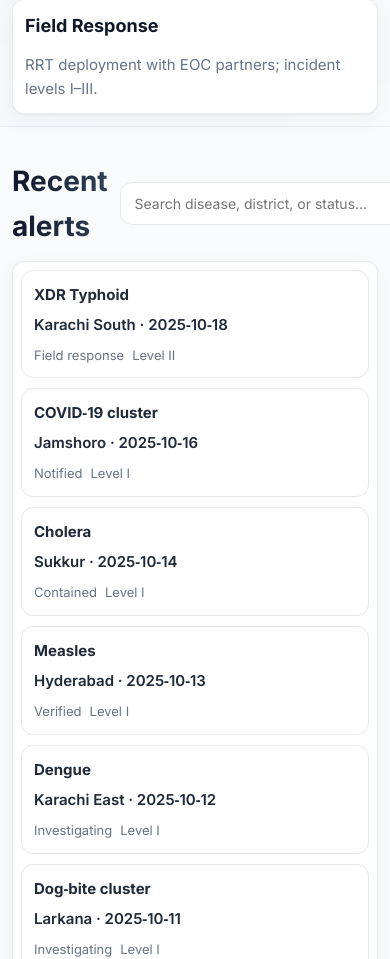
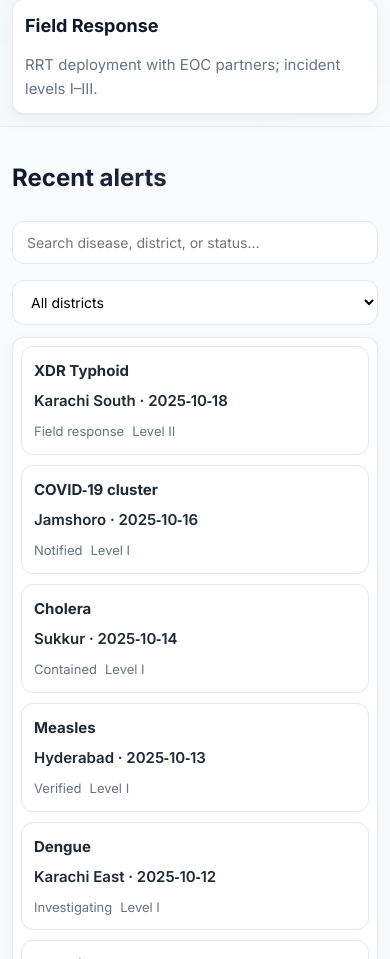
Before and after one commit to YourAtii/PDSRU, a plain HTML site: page index.html in a window 390 px wide. Shown: the part 3050-4009 px from the top of the page. Drawn offline with nearby package versions, Linux system fonts and the light colour scheme.

Commit message:
Update index.html

```diff
--- a/index.html
+++ b/index.html
@@ -139,6 +139,8 @@
       :root{--radius:12px}
       body{font-size:15px;-webkit-text-size-adjust:100%;overflow-x:clip}
       header{position:sticky;top:0;backdrop-filter:blur(8px);background:rgba(255,255,255,0.95)}
+      .alerts-header{grid-template-columns:1fr !important;gap:16px !important}
+      .alerts-header h2{font-size:24px;margin-bottom:8px !important}
       header .wrap{padding:12px}
       .wrap{padding:12px}
       .top{gap:12px}
@@ -336,7 +338,7 @@
   </section>
 
   <section id="alerts" class="wrap section">
-    <div style="display:grid;grid-template-columns:1fr 320px 180px;gap:12px;align-items:center">
+    <div class="alerts-header" style="display:grid;grid-template-columns:1fr 320px 180px;gap:12px;align-items:center">
       <h2 style="margin:0">Recent alerts</h2>
       <input id="q" type="text" placeholder="Search disease, district, or status…" />
       <select id="dist">
```
